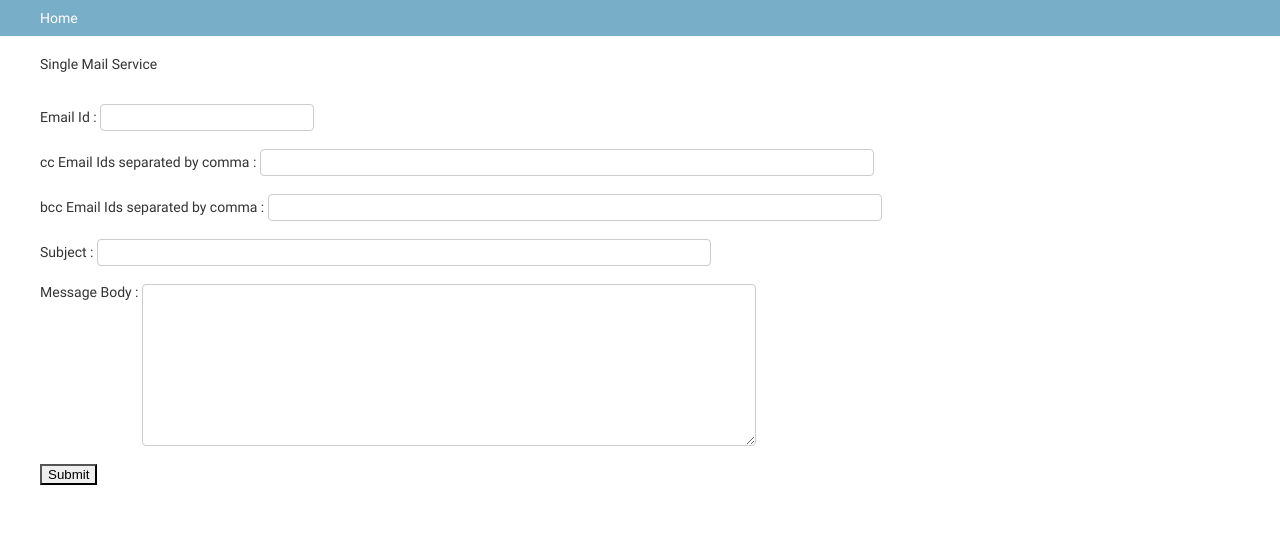
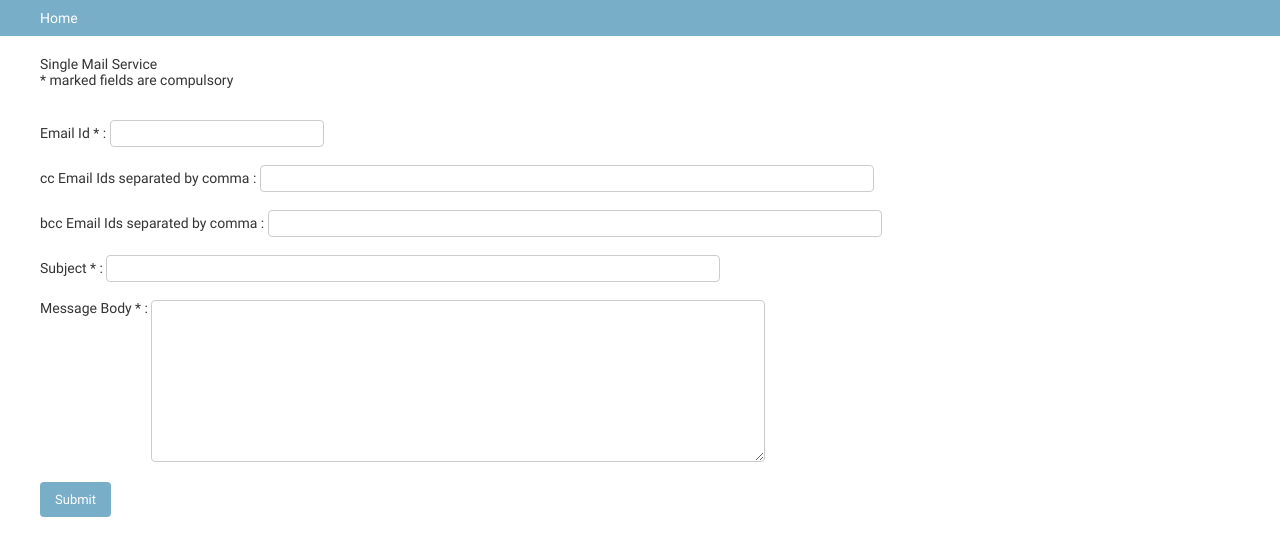
Before and after one commit to rajgaurav1989/DjangoELK_Stack, a Django app: template templates/emailService/singleEmail.html in a window 1280 px wide. Shown: the part 48-604 px from the top of the page. Run offline with Django 3.2, Linux system fonts and the light colour scheme; the template is opened without the code that fills it, so the values that code supplies are empty.

Commit message:
email service ui and form validation complete

```diff
--- a/templates/emailService/bulkEmail.html
+++ b/templates/emailService/bulkEmail.html
@@ -8,7 +8,7 @@
         File format is <br><br>
         emailId, ccEmailIds, bccEmailIds, subject , body
         <br><br>
-        <form>
+        <form method="POST" action="/admin/email/bulkEmail/">
             <button type="submit">Upload the CSV file</button>
         </form>
     </html>
--- a/templates/emailService/singleEmail.html
+++ b/templates/emailService/singleEmail.html
@@ -3,16 +3,34 @@
 {% load staticfiles %}
 
 {% block content %}
+    <script>
+
+        function validateForm(){
+            var receiverEmail =  document.getElementById('receiverEmail').value ;
+            var emailSubject =  document.getElementById('emailSubject').value ;
+            var emailBody =  document.getElementById('emailBody').value ;
+            if (receiverEmail == null || emailSubject == null || emailBody == null ){
+                return false ;
+            }
+            if (receiverEmail.trim() == "" || emailSubject.trim() == "" || emailBody.trim() == ""){
+                return false ;
+            }
+            return true ;
+        }
+
+    </script>
+
     <html>Single Mail Service
-        <form>
+        <br>* marked fields are compulsory<br>
+        <form method="POST"  action="/admin/email/singleEmail/" onsubmit="return validateForm()" >
             <br><br>
-                Email Id : <input type="text" name="receiverEmails" value="" style="width: 200px;" /> <br><br>
-                cc Email Ids separated by comma : <input type="text" name="ccEmails" value="" style="width: 600px;" /> <br><br>
-                bcc Email Ids separated by comma : <input type="text" name="bccEmails" value="" style="width: 600px;" /> <br><br>
-                Subject : <input type="text" name="emailSubject" value="" style="width: 600px;" /> <br><br>
-                Message Body : <textarea name="emailBody" style="width: 600px;height:150px" ></textarea>
+                Email Id * : <input type="text" id="receiverEmail" name="receiverEmail" value="" style="width: 200px;" /> <br><br>
+                cc Email Ids separated by comma : <input type="text" id="ccEmails" name="ccEmails" value="" style="width: 600px;" /> <br><br>
+                bcc Email Ids separated by comma : <input type="text" id="bccEmails" name="bccEmails" value="" style="width: 600px;" /> <br><br>
+                Subject * : <input type="text" id="emailSubject" name="emailSubject" value="" style="width: 600px;" /> <br><br>
+                Message Body * : <textarea id="emailBody" name="emailBody" style="width: 600px;height:150px" ></textarea>
             <br><br>
-            <button type="submit">Submit</button>
+            <input type="submit" value="Submit">
         </form>
     </html>
 {% endblock %}
```
Also changed, not shown: emailService/views.py (+24 -2 lines), templates/emailService/submit.html (added, +12 -0 lines), 1 other file.
